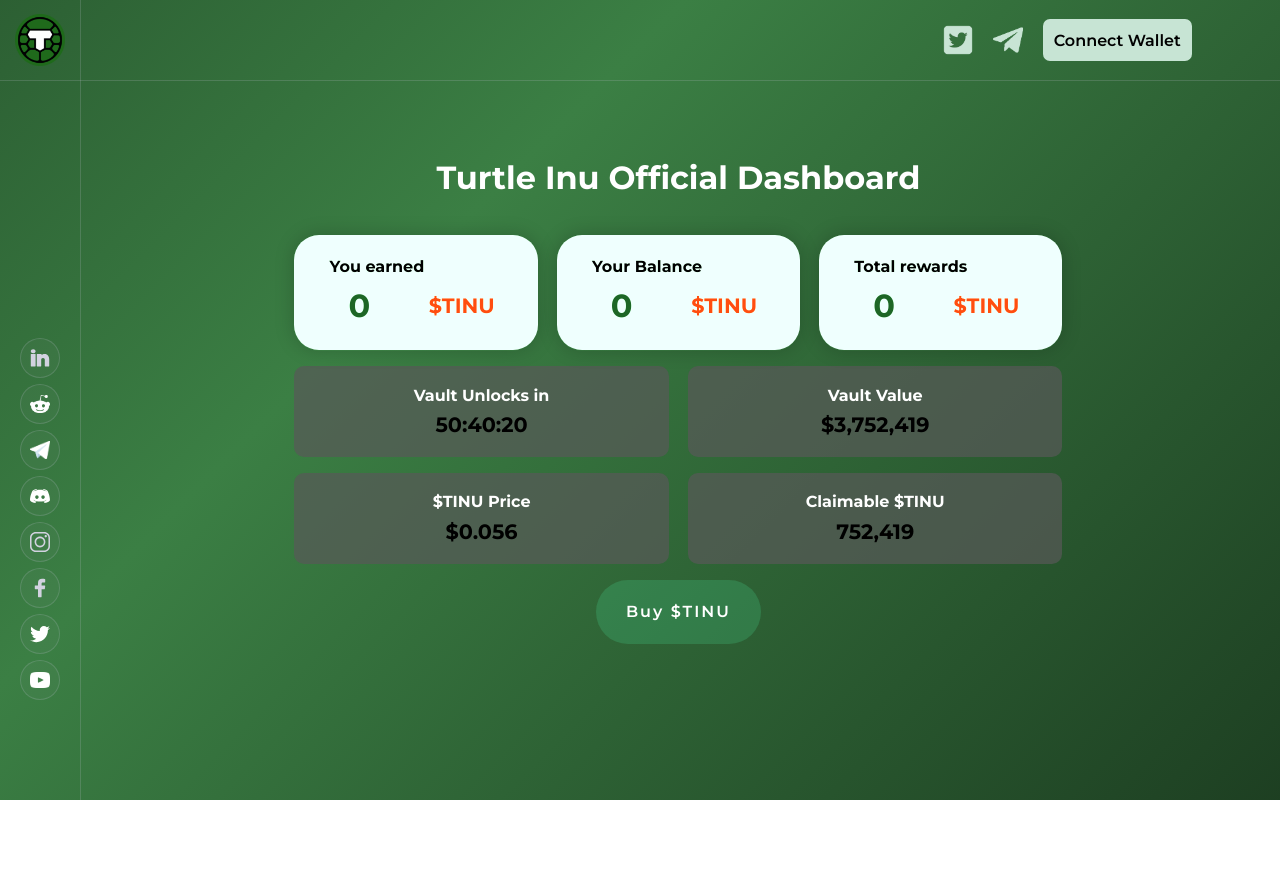
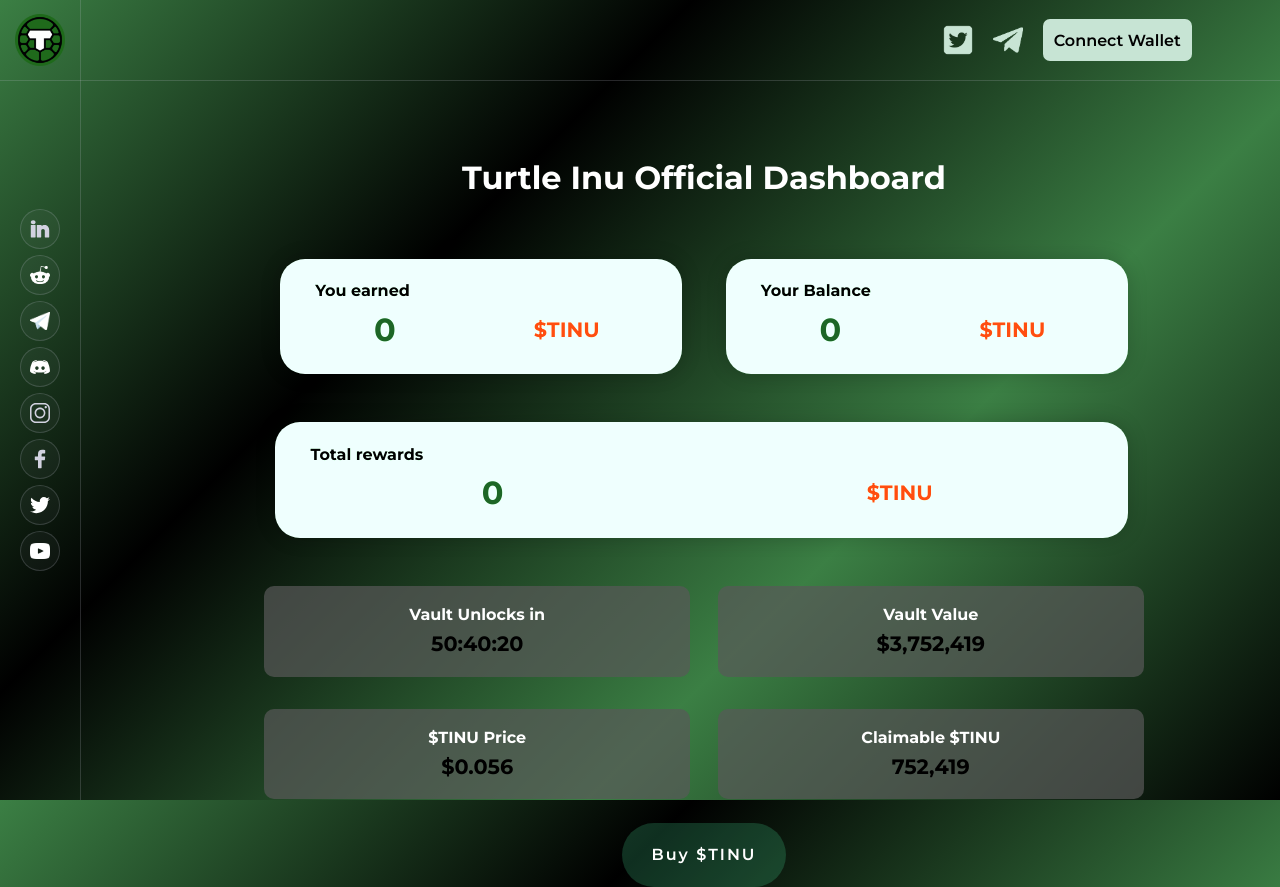
Before and after one commit to TIM88-DOT/turtle-inu-dashboard, a React (Create React App) app: page / in a window 1280 px wide. Before the commit the page ends 800 px from the top, so only its background shows below. Built offline with nearby package versions, Linux system fonts and the light colour scheme; no server answers.

Commit message:
small ui changes

```diff
--- a/src/components/CSS/Sidebar.css
+++ b/src/components/CSS/Sidebar.css
@@ -11,7 +11,6 @@ img {
     right: auto;
     bottom: 0%;
     z-index: 49;
-    display: -ms-grid;
     display: grid;
     overflow: hidden;
     width: 80px;
@@ -54,7 +53,7 @@ img {
     grid-template-columns: 1fr;
     -ms-grid-rows: auto auto;
     grid-template-rows: auto auto;
-    align-self: flex-end;
+    align-self: center;
     justify-self: center;
 }
 
--- a/src/pages/CSS/Account.css
+++ b/src/pages/CSS/Account.css
@@ -1,8 +1,8 @@
 .account {
   z-index: -2;
-  margin-left: 23%;
+  margin-left: 20%;
   margin-top: 7vh;
-  width: 60%;
+  width: 70%;
   position: relative;
   color: white;
 }
@@ -25,7 +25,6 @@
 }
 
 .block_inner {
-  padding: 1em;
   display: flex;
   justify-content: space-between;
   flex-direction: column;
@@ -37,7 +36,8 @@
   overflow: hidden;
   filter: brightness(120%);
   transition: all 400ms;
-  background-color: #c7e4d4
+  background-color: #c7e4d4;
+  margin:1.5em;
 }
 
 
@@ -54,7 +54,6 @@
 }
 
 .right_block {
-  margin-left: 1.2em;
 }
 
 .block_inner h5 {
--- a/src/pages/CSS/dashboard.css
+++ b/src/pages/CSS/dashboard.css
@@ -74,7 +74,7 @@ h4 h5 {
 }
 
 .inner_block2 {
-  padding: 1em;
+  padding:1em 0.5em;
   display: flex;
   align-items: center;
   justify-content: space-between;
@@ -83,6 +83,7 @@ h4 h5 {
   font-weight: 400;
   background-color: hsla(0, 0%, 35%, .7);
   border-radius: 10px;
+  margin: 0.5em;
 
 }
 
```
